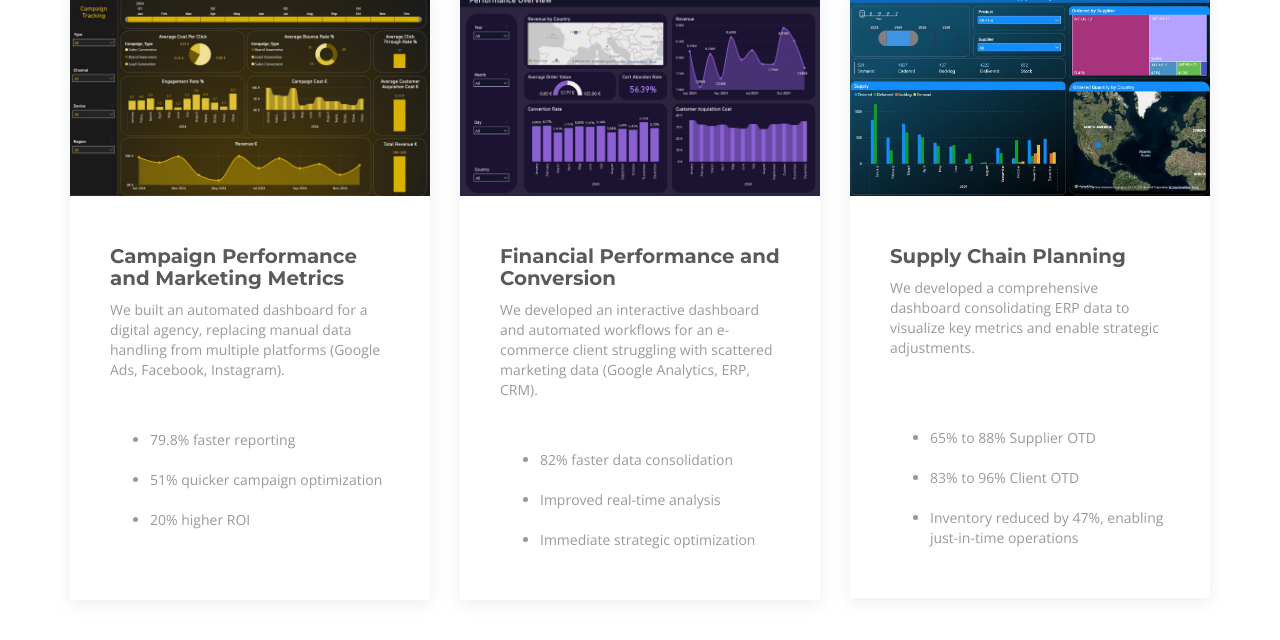
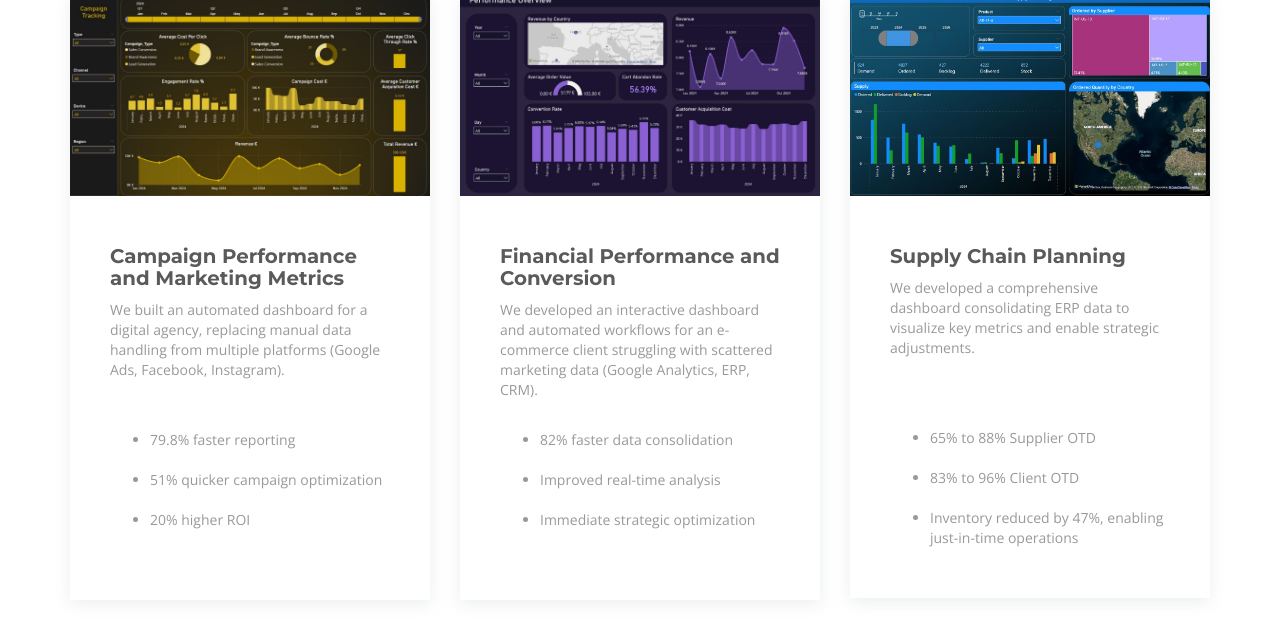
Before and after one commit to hefaesto/data, a plain HTML site: page index.html in a window 1280 px wide. Shown: the part 3014-3654 px from the top of the page. Drawn offline with nearby package versions, Linux system fonts and the light colour scheme; a script that the page names is missing; files whose address does not match are found by name.

Commit message:
Update index.html

```diff
--- a/index.html
+++ b/index.html
@@ -328,11 +328,11 @@
 
                 <h4 class="card-title">Financial Performance and Conversion</h4>
 
-                <p></strong> We developed an interactive dashboard and automated workflows for an e-commerce client struggling with scattered marketing data (Google Analytics, ERP, CRM).<br><br><br></p>
+                <p></strong> We developed an interactive dashboard and automated workflows for an e-commerce client struggling with scattered marketing data (Google Analytics, ERP, CRM).<br><br></p>
                 <ul>
                   <li>82% faster data consolidation</li> <br>
                   <li>Improved real-time analysis</li>  <br>
-                  <li>Immediate strategic optimization</li>
+                  <li>Immediate strategic optimization</li>   <br>
                 </ul>
 
 
```
